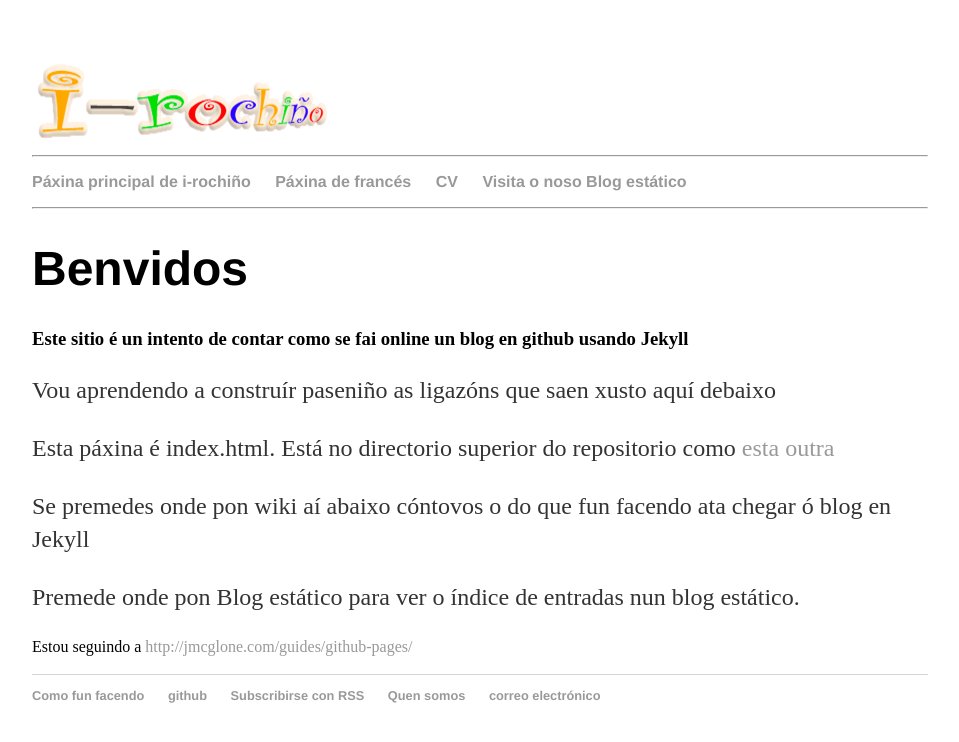
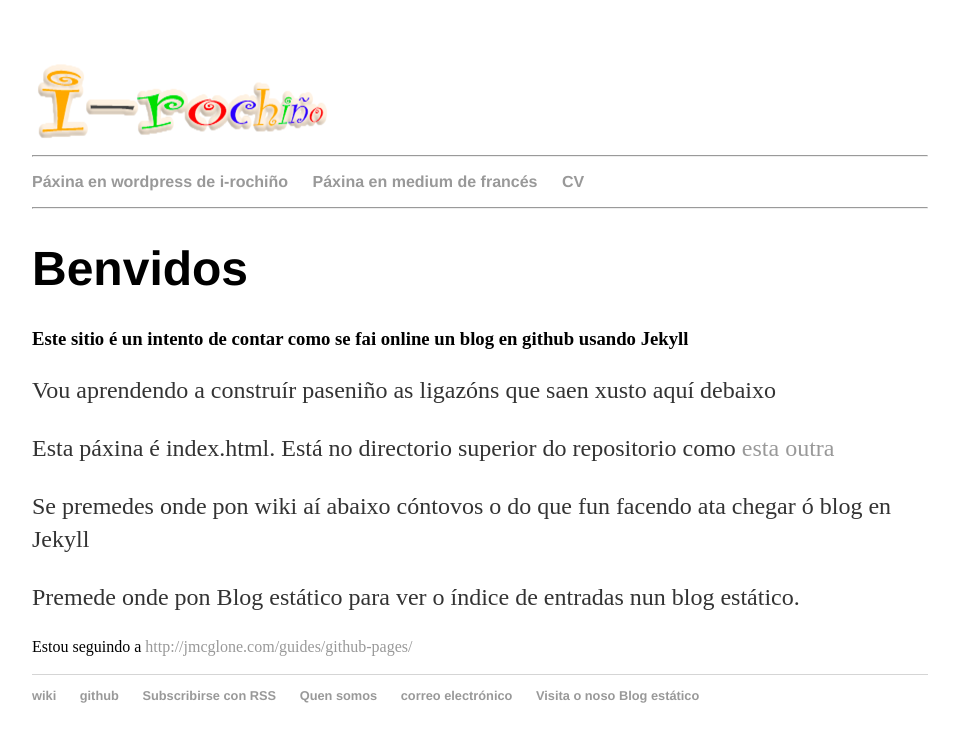
Before and after one commit to irocho/irocho.github.io, a Jekyll site: the page built from index.html, in a window 1280 px wide. Shown: the top 742 px of the page, without its empty margins (160-1119 px from the left). Built offline with Jekyll 4.4.1, drawn with Linux system fonts in a browser that asks for light colours.

Commit message:
mellor organizado

```diff
--- a/_layouts/default.html
+++ b/_layouts/default.html
@@ -11,10 +11,10 @@
 		<hr>
 		<nav>
     		<ul>
-        		<li><a href="irocho.wordpress.com">Páxina principal de i-rochiño </a></li>
-	        	<li><a href="https://medium.com/irocho-en-frances">Páxina de francés</a></li>
+        		<li><a href="irocho.wordpress.com">Páxina en wordpress de i-rochiño </a></li>
+	        	<li><a href="https://medium.com/irocho-en-frances">Páxina en medium de francés</a></li>
         		<li><a href="/cv">CV</a></li>
-        		<li><a href="/blog">Visita o noso Blog estático</a></li>
+
     		</ul>
 		</nav>
 		<hr>
@@ -25,11 +25,12 @@
 		</div><!-- /.container -->
 		<footer>
     		<ul>
-        		<li><a href="https://github.com/irocho/irocho.github.io/wiki">Como fun facendo</a></li>
+        		<li><a href="https://github.com/irocho/irocho.github.io/wiki">wiki</a></li>
         		<li><a href="https://github.com/irocho">github</a></li>
         		<li><a href="http://irocho.github.io/blog/atom.xml">Subscribirse con RSS</a></li>
         		<li><a href="/about">Quen somos</a></li>
 			<li><a href="mailto:irocho.profe@gmail.com">correo electrónico</a></li>
+			<li><a href="/blog">Visita o noso Blog estático</a></li>
 			</ul>
 		</footer>
 	</body>
```
